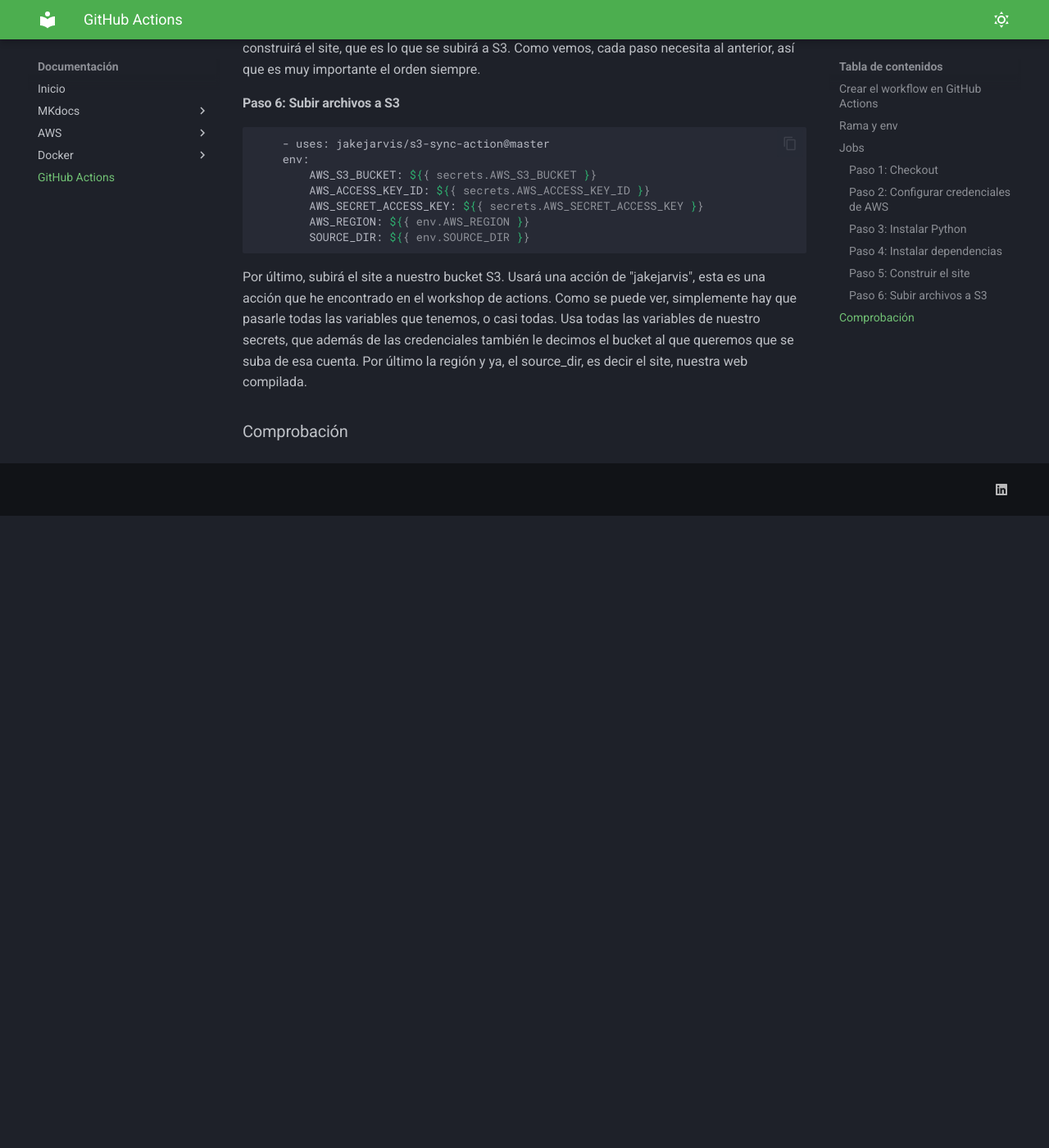
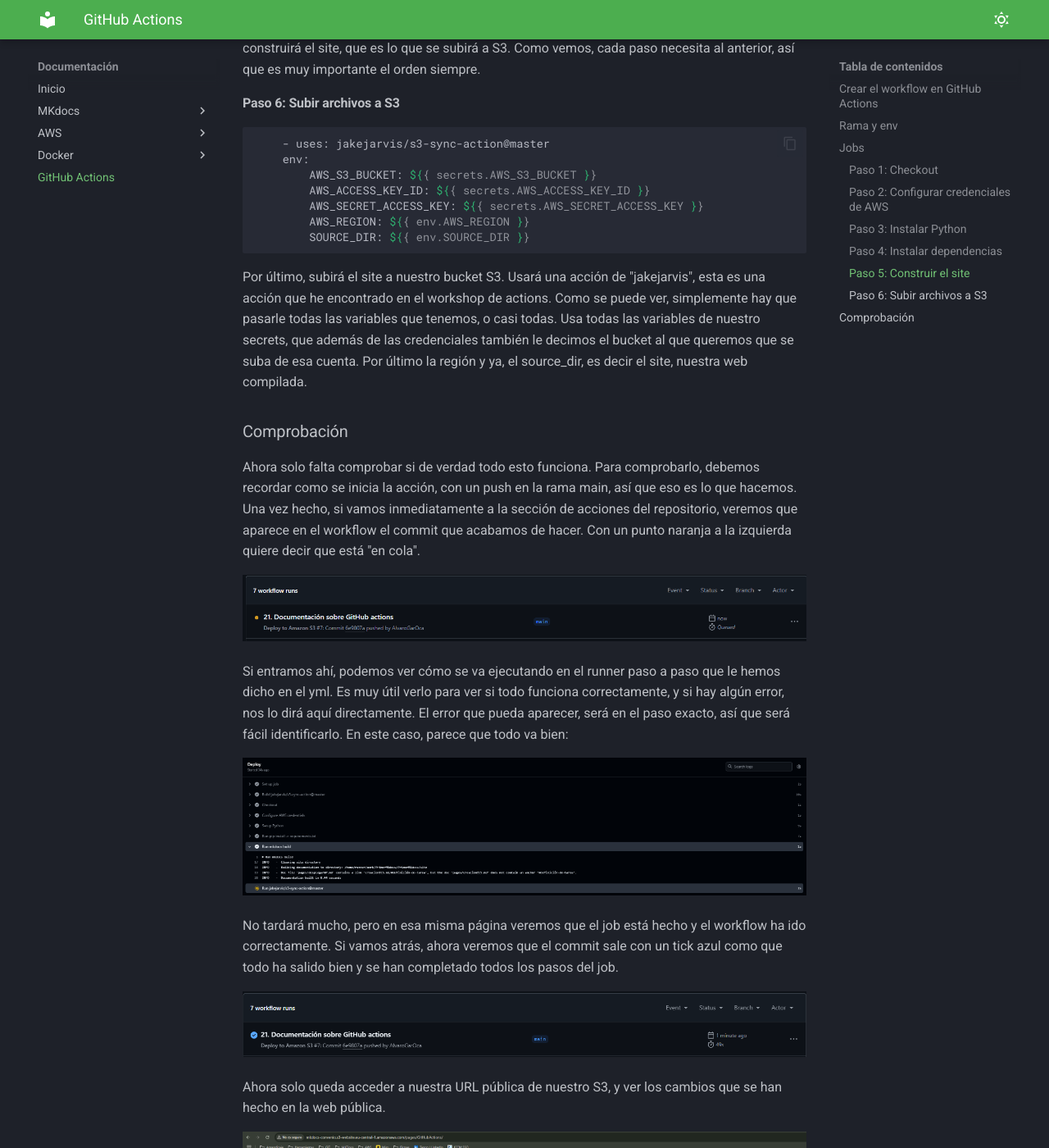
Before and after one commit to AlvaroGarOca/PrimerMKdocs, an MkDocs documentation site: the page built from docs/pages/GitHubActions.md, in a window 1280 px wide and 1400 px high, scrolled down 4089 px. Shown: the whole window at 82% size. Built offline with MkDocs 1.6.1 and Material for MkDocs 9.7.7, drawn with Linux system fonts in a browser that asks for light colours; before the commit the page ends 4718 px from its top, so only the background shows below that.

Commit message:
22. Actualización de la parte de Actions

```diff
--- a/docs/pages/GitHubActions.md
+++ b/docs/pages/GitHubActions.md
@@ -155,3 +155,18 @@
 Por último, subirá el site a nuestro bucket S3. Usará una acción de "jakejarvis", esta es una acción que he encontrado en el workshop de actions. Como se puede ver, simplemente hay que pasarle todas las variables que tenemos, o casi todas. Usa todas las variables de nuestro secrets, que además de las credenciales también le decimos el bucket al que queremos que se suba de esa cuenta. Por último la región y ya, el source_dir, es decir el site, nuestra web compilada.
 
 ### Comprobación
+Ahora solo falta comprobar si de verdad todo esto funciona. Para comprobarlo, debemos recordar como se inicia la acción, con un push en la rama main, así que eso es lo que hacemos. Una vez hecho, si vamos inmediatamente a la sección de acciones del repositorio, veremos que aparece en el workflow el commit que acabamos de hacer. Con un punto naranja a la izquierda quiere decir que está "en cola".
+
+![Imagen](../Recursos/Others/Actions3.png)
+
+Si entramos ahí, podemos ver cómo se va ejecutando en el runner paso a paso que le hemos dicho en el yml. Es muy útil verlo para ver si todo funciona correctamente, y si hay algún error, nos lo dirá aquí directamente. El error que pueda aparecer, será en el paso exacto, así que será fácil identificarlo. En este caso, parece que todo va bien:
+
+![Imagen](../Recursos/Others/Actions4.png)
+
+No tardará mucho, pero en esa misma página veremos que el job está hecho y el workflow ha ido correctamente. Si vamos atrás, ahora veremos que el commit sale con un tick azul como que todo ha salido bien y se han completado todos los pasos del job.
+
+![Imagen](../Recursos/Others/Actions5.png)
+
+Ahora solo queda acceder a nuestra URL pública de nuestro S3, y ver los cambios que se han hecho en la web pública.
+
+![Imagen](../Recursos/Others/Actions6.png)
```
Also changed, not shown: docs/Recursos/Others/Actions3.png (added), docs/Recursos/Others/Actions4.png (added), docs/Recursos/Others/Actions5.png (added), docs/Recursos/Others/Actions6.png (added).
